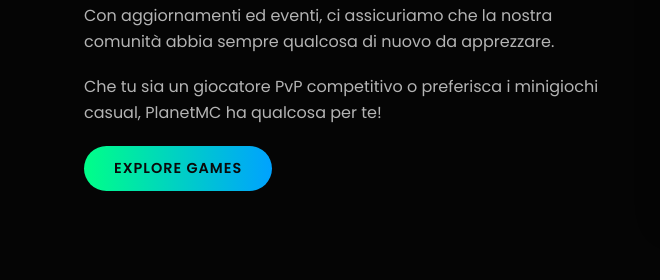
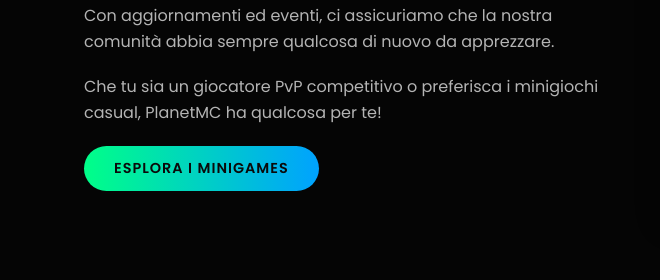
Before and after one commit to planetmc/home, a plain HTML site: page index.html in a window 1280 px wide. Shown: the part 1175-1455 px from the top of the page, 0-660 px from the left. Drawn offline with nearby package versions, Linux system fonts and the light colour scheme; animation ran at ten frames a second.

Commit message:
Update index.html

```diff
--- a/index.html
+++ b/index.html
@@ -707,7 +707,7 @@
                     <p>PlanetMC è un server Minecraft che offre una varietà di entusiasmanti minigiochi per giocatori di tutti i livelli di abilità. Il nostro server è ottimizzato per le prestazioni e fornisce un'esperienza senza ritardi.</p>
                     <p>Con aggiornamenti ed eventi, ci assicuriamo che la nostra comunità abbia sempre qualcosa di nuovo da apprezzare.</p>
                     <p>Che tu sia un giocatore PvP competitivo o preferisca i minigiochi casual, PlanetMC ha qualcosa per te!</p>
-                    <a href="#games" class="btn">Explore Games</a>
+                    <a href="#games" class="btn">Esplora i Minigames</a>
                 </div>
                 <div class="about-image">
                     <img src="https://qu.ax/nnjzy.png" alt="Minecraft Server Screenshot">
```
